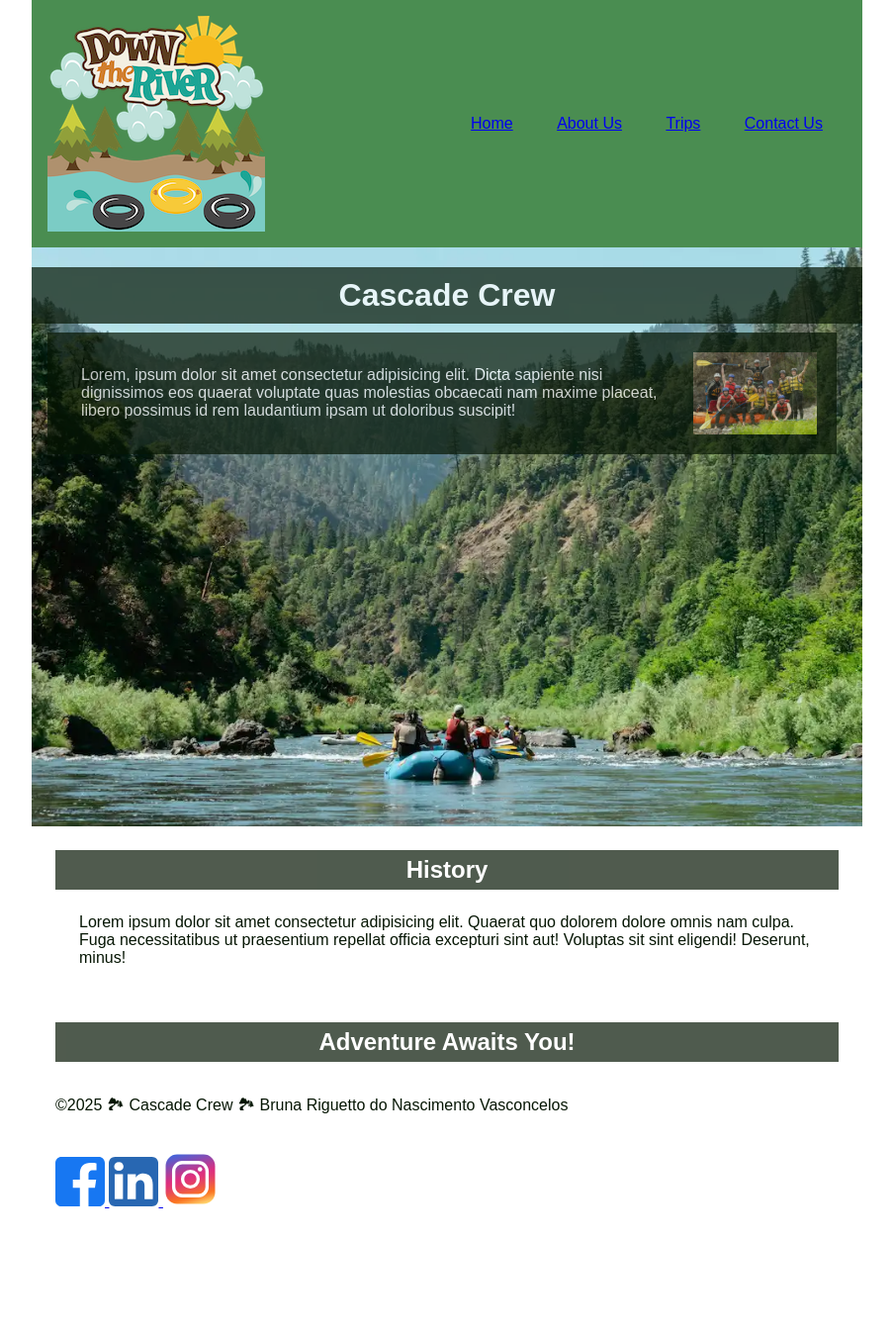
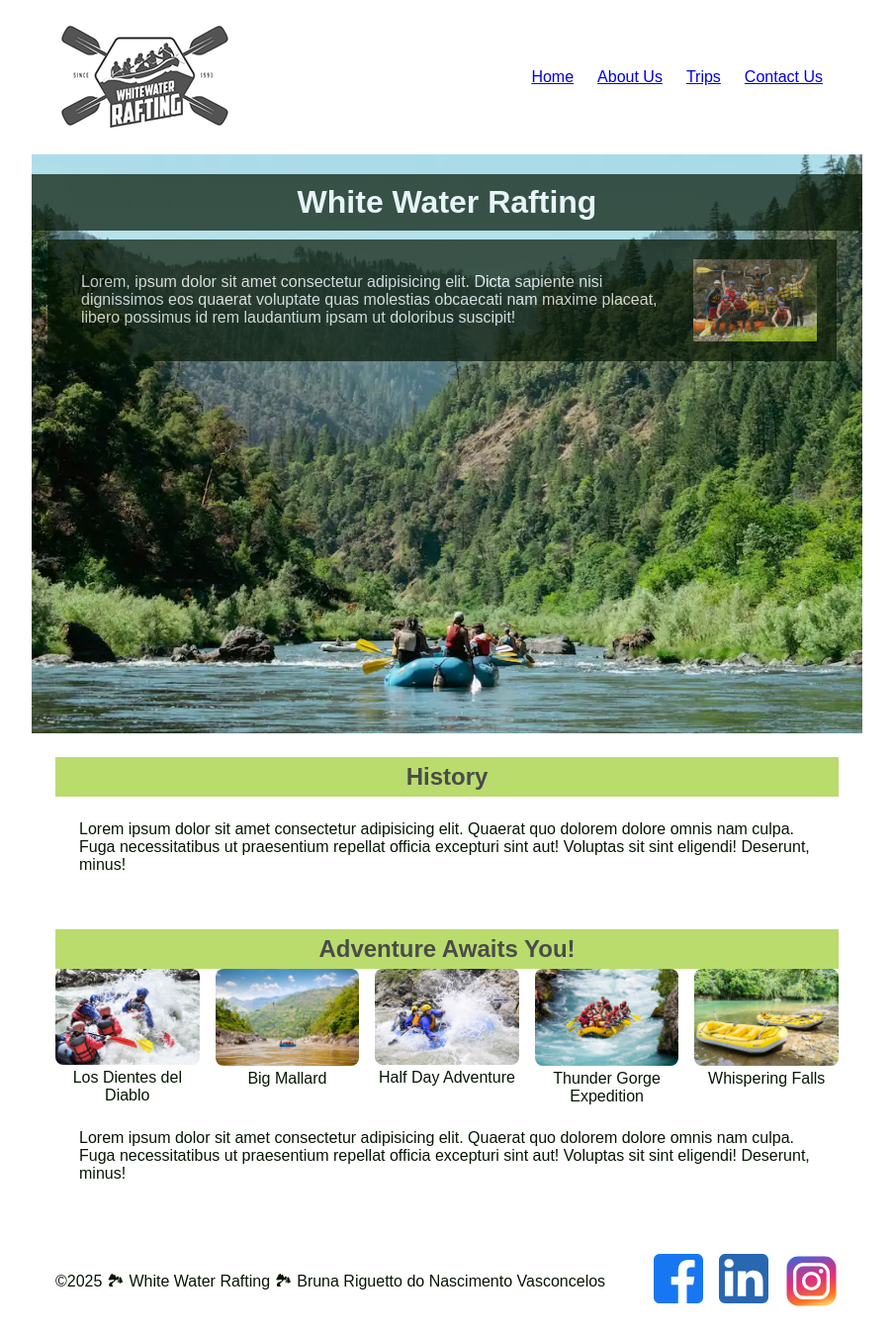
Before and after one commit to BrunaRiguetto/wdd130, a plain HTML site: page wwr/about.html in a window 1280 px wide. Shown: the whole page at 99% size, without its empty margins (188-1091 px from the left). Before the commit the page ends 1247 px from the top, so only its background shows below. Drawn offline with Linux system fonts and the light colour scheme.

Commit message:
changes w04

```diff
--- a/wwr/about.html
+++ b/wwr/about.html
@@ -11,38 +11,65 @@
     </head>
 
         <body>
-            <header>
-                <img src="images/z-downriver.png" alt="Down The River's logo">
+
+            <header class="grid-container">
+                <img src="images/z-wwr-crossedoars.png" alt="Logo">
                 <nav>
                     <ul>
                         <li><a href="index.html">Home</a></li>
-                        <li></li><a href="about.html">About Us</a></li>
-                        <li></li><a href="trips.html">Trips</a></li>
-                        <li></li><a href="contact.html">Contact Us</a></li>
+                        <li><a href="about.html">About Us</a></li>
+                        <li><a href="trips.html">Trips</a></li>
+                        <li><a href="contact.html">Contact Us</a></li>
                     </ul>
                 </nav>
             </header>
 
+
             <main>
                 <div class="hero">
                     <img src="images/unsplash.webp" alt="Group of people paddling.">
-                    <h1>Cascade Crew</h1>
+                    <h1>White Water Rafting</h1>
                     <article>
                         <img src="images/rafting_happy.jpg" alt="Customers who approved our services.">
                         <p>Lorem, ipsum dolor sit amet consectetur adipisicing elit. Dicta sapiente nisi dignissimos eos quaerat voluptate quas molestias obcaecati nam maxime placeat, libero possimus id rem laudantium ipsam ut doloribus suscipit!</p>
                     </article>
                 </div>
-                <section>
+                <section class="history">
                     <h2>History</h2>
-                    <p>Lorem ipsum dolor sit amet consectetur adipisicing elit. Quaerat quo dolorem dolore omnis nam culpa. Fuga necessitatibus ut praesentium repellat officia excepturi sint aut! Voluptas sit sint eligendi! Deserunt, minus!</p>
+                    <div class="history-grid">
+                        <p>Lorem ipsum dolor sit amet consectetur adipisicing elit. Quaerat quo dolorem dolore omnis nam culpa. Fuga necessitatibus ut praesentium repellat officia excepturi sint aut! Voluptas sit sint eligendi! Deserunt, minus!</p>
+                    </div>
                 </section>
-                <section>
+                <section class="adventures">
                     <h2>Adventure Awaits You!</h2>
+                    <div class="adventure-gallery">
+                        <figure>
+                            <img src="images/Los Dientes del Diablo.jpg" alt="Los Dientes del Diablo.">
+                            <figcaption>Los Dientes del Diablo</figcaption>
+                        </figure>
+                        <figure>
+                            <img src="images/Big Mallard.jpg" alt="Big Mallard.">
+                            <figcaption>Big Mallard</figcaption>
+                        </figure>
+                        <figure>
+                            <img src="images/Half Day Adventure.jpg" alt="Half Day Adventure.">
+                            <figcaption>Half Day Adventure</figcaption>
+                        </figure>
+                        <figure>
+                            <img src="images/Thunder Gorge Expedition.jpg" alt="Thunder Gorge.">
+                            <figcaption>Thunder Gorge Expedition</figcaption>
+                        </figure>
+                        <figure>
+                            <img src="images/Whispering Falls Escape.jpg" alt="Whispering Falls.">
+                            <figcaption>Whispering Falls</figcaption>
+                        </figure>
+                    </div>
+                        <p>Lorem ipsum dolor sit amet consectetur adipisicing elit. Quaerat quo dolorem dolore omnis nam culpa. Fuga necessitatibus ut praesentium repellat officia excepturi sint aut! Voluptas sit sint eligendi! Deserunt, minus!</p>
                 </section>
             </main>
 
             <footer>
-                <p>©2025 🏞 Cascade Crew 🏞 Bruna Riguetto do Nascimento Vasconcelos</p>
+                <p>©2025 🏞 White Water Rafting 🏞 Bruna Riguetto do Nascimento Vasconcelos</p>
                 <nav class="socialmedia">
                     <a href="https://facebook.com">
                         <img src="images/facebook-square.svg" alt="Facebook Icon" width="50" height="50">
--- a/wwr/styles/rafting.css
+++ b/wwr/styles/rafting.css
@@ -1,8 +1,8 @@
 :root {
-    --primary-color: #176d20c6;
+    --primary-color: #ffffff;
     --secondary-color: #c5b273fb;
     --accent1-color: #061604;
-    --accent2-color: #b6ce30;
+    --accent2-color: #9cce30;
     --heading-font: "times new roman", "Georgia" serif;
     --body-font: Arial, Helvetica, sans-serif;
 }
@@ -17,6 +17,13 @@ header {
     padding: 1rem;
 }
 
+.grid-container {
+    display: grid;
+    grid-template-columns: 1fr 2fr;
+    align-items: center;
+    justify-content: space-between
+}
+
 header img {
     max-width: 100%;
     height: auto;
@@ -25,7 +32,8 @@ header img {
 nav ul {
     display: flex;
     list-style: none;
-    justify-content: space-between;
+    gap: 1.5rem;
+    justify-content: flex-end;
 }
 
 
@@ -47,7 +55,7 @@ header, main, footer {
 
 h1, h2 {
     font-family: var(--heading-font);
-    color: var(--primary-color);
+    color: var(--accent1-color);
 }
 
 nav, p, section, article {
@@ -55,7 +63,7 @@ nav, p, section, article {
     padding: 8px;
 }
 
-.social-media a {
+.socialmedia a {
     text-decoration: none;
 }
 
@@ -98,12 +106,42 @@ article {
     margin: 10px 10px 10px 10px;
 }
 
+.adventure-gallery {
+  display: flex;
+  justify-content: space-between;
+  flex-wrap: wrap;
+  gap: 1rem;
+}
+
+.adventure-gallery figure {
+  flex: 1 1 calc(20% - 1rem);
+  text-align: center;
+}
+
+.adventure-gallery img {
+  width: 100%;
+  height: auto;
+  border-radius: 8px;
+}
+
+
 h2 {
     top: 20px;
     width: 100%;
     padding: 6px;
     opacity: 0.7;
-    background-color: var(--accent1-color);
-    color: #fff;
+    background-color: var(--accent2-color);
+    color: #000000;
     text-align: center;
 }
+
+footer {
+    display: flex;
+    justify-content: space-between;
+    align-items: center;
+}
+
+.socialmedia {
+    display: flex;
+    gap: 1rem;
+}
```
Also changed, not shown: wwr/images/Big Mallard.jpg (added), wwr/images/Half Day Adventure.jpg (added), wwr/images/Los Dientes del Diablo.jpg (added), wwr/images/Thunder Gorge Expedition.jpg (added), wwr/images/Whispering Falls Escape.jpg (added), wwr/images/z-wwr-crossedoars.png (added).
